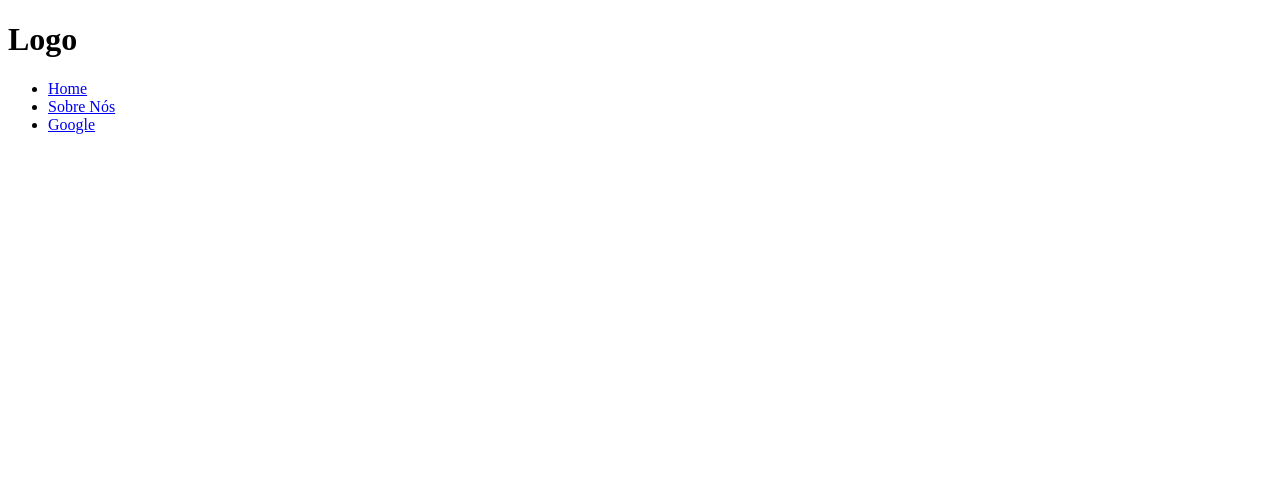
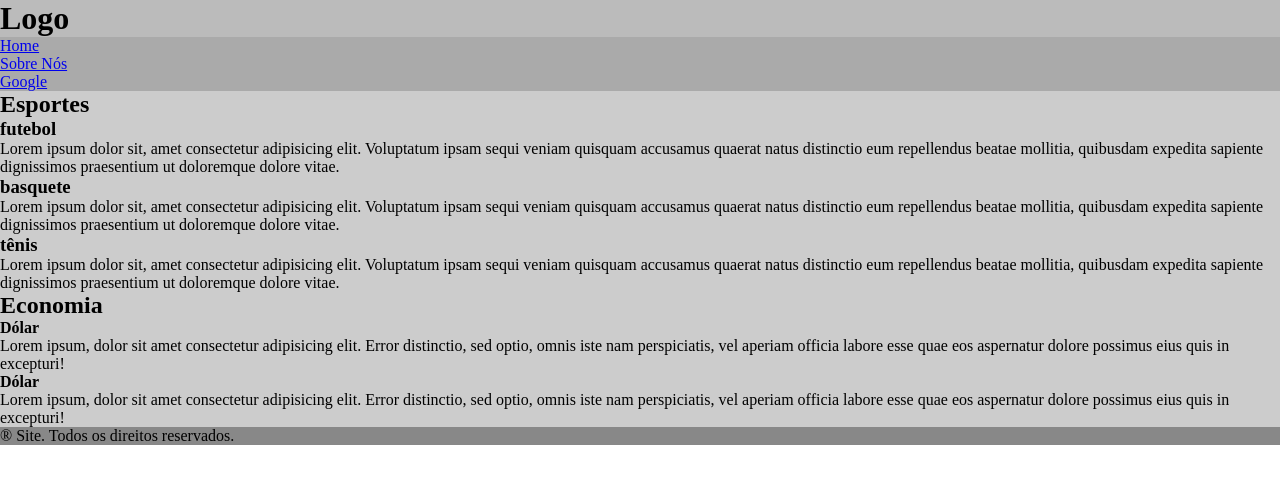
Before and after one commit to AdrianaPereira77/Primeira-fase-SENAI, a website: page Professor Luciano/logica-js/DOM/selecao/index.html in a window 1280 px wide. Drawn offline with Linux system fonts and the light colour scheme.

Commit message:
HTML CSS

```diff
--- /dev/null
+++ b/Professor Luciano/logica-js/DOM/selecao/css/estilos.css
@@ -0,0 +1,20 @@
+    *{
+        margin: 0;
+        padding: 0;
+    }
+
+    header{
+        background-color: #BBB
+    }
+
+    nav{
+        background-color: #AAA;
+    }
+
+    main{
+        background-color: #CCC;
+    }
+
+    footer{
+        background-color: #888;
+    }
--- a/Professor Luciano/logica-js/DOM/selecao/index.html
+++ b/Professor Luciano/logica-js/DOM/selecao/index.html
@@ -1,30 +1,86 @@
 <!DOCTYPE html>
 <html lang="pt-br">
+
 <head>
     <meta charset="UTF-8">
     <meta name="viewport" content="width=device-width, initial-scale=1.0">
     <title>Início</title>
+    <!-- link para css -->
+    <link href="css/estilos.css" rel="stylesheet"/>
 </head>
+
 <body>
     <header>
-<h1>Logo</h1>
+        <h1>Logo</h1>
     </header>
     <nav>
         <!-- lista não ordenada -->
         <ul>
             <li><a href="index.html">Home</a></li>
             <li><a href="pages/sobre.html">Sobre Nós</a></li>
-            <li><a href="http://google.com"target="_blank">Google</a></li>
+            <li><a href="http://google.com" target="_blank">Google</a></li>
         </ul>
+
+
         <!-- lista ordenada -->
         <!-- <ol>
             <li>Home</li>
             <LI>Sobre</LI>
-        </ol>
+        </ol> -->
     </nav>
+    <main>
+        <section>
+            <h2>Esportes</h2>
+            <div class="container">
+                <article>
+                    <h3>futebol</h3>
+                    <p>Lorem ipsum dolor sit, amet consectetur adipisicing elit. Voluptatum ipsam sequi veniam quisquam
+                        accusamus quaerat natus distinctio eum repellendus beatae mollitia, quibusdam expedita sapiente
+                        dignissimos praesentium ut doloremque dolore vitae.</p>
+                </article>
+
+                <article>
+                    <h3>basquete</h3>
+                    <p>Lorem ipsum dolor sit, amet consectetur adipisicing elit. Voluptatum ipsam sequi veniam quisquam
+                        accusamus quaerat natus distinctio eum repellendus beatae mollitia, quibusdam expedita sapiente
+                        dignissimos praesentium ut doloremque dolore vitae.</p>
+                </article>
+
+                <article>
+                    <h3>tênis</h3>
+                    <p>Lorem ipsum dolor sit, amet consectetur adipisicing elit. Voluptatum ipsam sequi veniam quisquam
+                        accusamus quaerat natus distinctio eum repellendus beatae mollitia, quibusdam expedita sapiente
+                        dignissimos praesentium ut doloremque dolore vitae.</p>
+                </article>
+            </div>
+        </section>
+        <section>
+            <h2>Economia</h2>
+            <div class="container">
+        </section>
+        <article>
+            <h4>Dólar</h4>
+            <p>Lorem ipsum, dolor sit amet consectetur adipisicing elit. Error distinctio, sed optio, omnis iste nam
+                perspiciatis, vel aperiam officia labore esse quae eos aspernatur dolore possimus eius quis in
+                excepturi!</p>
+        </article>
+
+        <article>
+            <h4>Dólar</h4>
+            <p>Lorem ipsum, dolor sit amet consectetur adipisicing elit. Error distinctio, sed optio, omnis iste nam
+                perspiciatis, vel aperiam officia labore esse quae eos aspernatur dolore possimus eius quis in
+                excepturi!</p>
+        </article>
+        </div>
+    </main>
+
+    <footer>
+        <p>&reg; Site. Todos os direitos reservados.</p>
+    </footer>
 </body>
-</html> -->
+
+</html>
 
 
 <!-- html5 (usar esse) -->
- <!--  ul>li*3>a (esse é o comado pra fazer o ul por 3x o li)-->
+<!--  ul>li*3>a (esse é o comado pra fazer o ul por 3x o li)-->
```
Also changed, not shown: Professor Luciano/logica-js/DOM/selecao/pages/sobre.html (+18 -1 lines).
